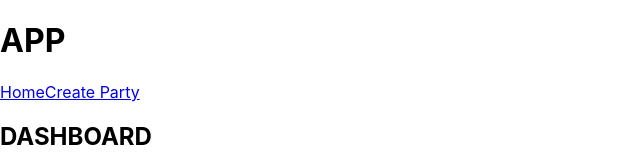
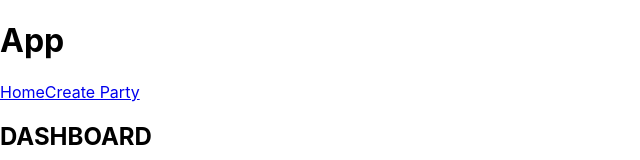
Before and after one commit to damien-mcmahon/zone-disc, a React (Create React App) app: page / in a window 1280 px wide. Shown: the top 160 px of the page, without its empty margins (0-640 px from the left). Built offline with nearby package versions, Linux system fonts and the light colour scheme.

Commit message:
Cleaning app things up a little

```diff
--- a/src/app/container.js
+++ b/src/app/container.js
@@ -1,5 +1,5 @@
 import { connect } from 'react-redux';
-import { appInit, setLoggedIn } from './actions';
+import { appInit } from './actions';
 import App from './index';
 
 const mapStateToProps = ({app: {loggedIn}}) => ({loggedIn});
@@ -7,15 +7,7 @@ const mapStateToProps = ({app: {loggedIn}}) => ({loggedIn});
 const mapDispatchToProps = dispatch => ({
     init() {
         dispatch(appInit());
-    },
-
-    login() {
-        dispatch(setLoggedIn(true));
-    },
-
-    logOut() {
-        dispatch(setLoggedIn(false));
     }
-})
+});
 
 export default connect(mapStateToProps, mapDispatchToProps)(App);
--- a/src/app/index.js
+++ b/src/app/index.js
@@ -6,7 +6,7 @@ import { history } from '../store';
 import Dashboard from '../dashboard/container';
 import CreateParty from '../party/create/container';
 
-const App = ({loggedIn, login, logOut, init}) => {
+const App = ({init}) => {
     useEffect(() => {
         // set the cookie
         init();
@@ -16,7 +16,7 @@ const App = ({loggedIn, login, logOut, init}) => {
         <ConnectedRouter history={history}>
             <main>
                 <header>
-                    <h1>APP</h1>
+                    <h1>App</h1>
                     <nav>
                         <Link to="/">Home</Link>
                         <Link to="/create-party">Create Party</Link>
--- a/src/store/sagas.js
+++ b/src/store/sagas.js
@@ -1,9 +1,8 @@
 //import something from somewhere else
-import { takeEvery} from 'redux-saga/effects';
-import { appInit, setLoggedIn } from '../app/actions';
-import { setLoggedInSaga, setProfileCookie } from '../app/sagas';
+import { takeEvery } from 'redux-saga/effects';
+import { appInit } from '../app/actions';
+import { setProfileCookie } from '../app/sagas';
 
 export default function* rootSaga() {
-    yield takeEvery(setLoggedIn, setLoggedInSaga);
     yield takeEvery(appInit, setProfileCookie);
 }
```
Also changed, not shown: package.json (+6 -7 lines), src/index.js (+7 -1 lines), 1 other file (tests, documents, lock files or other folders).
